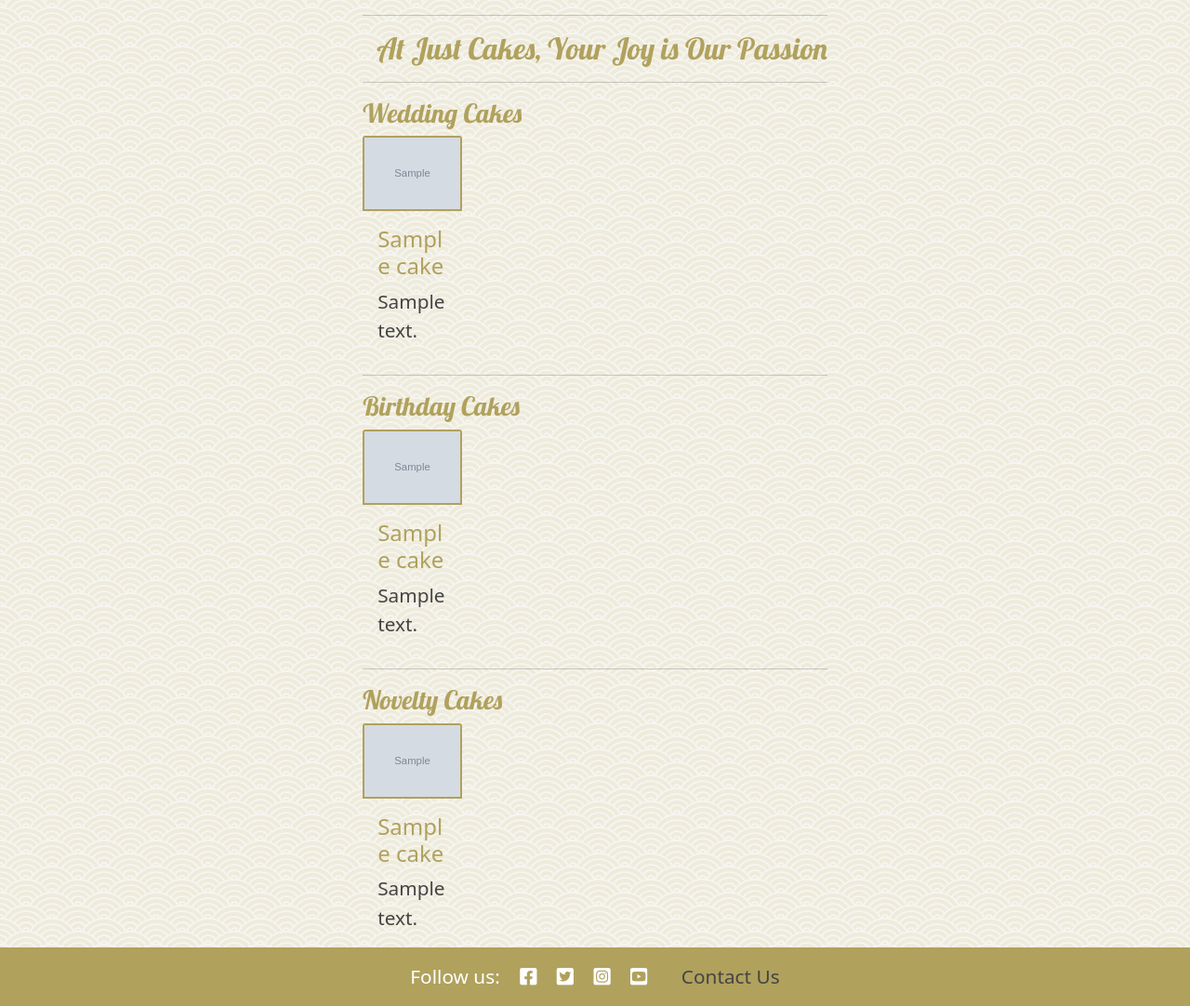
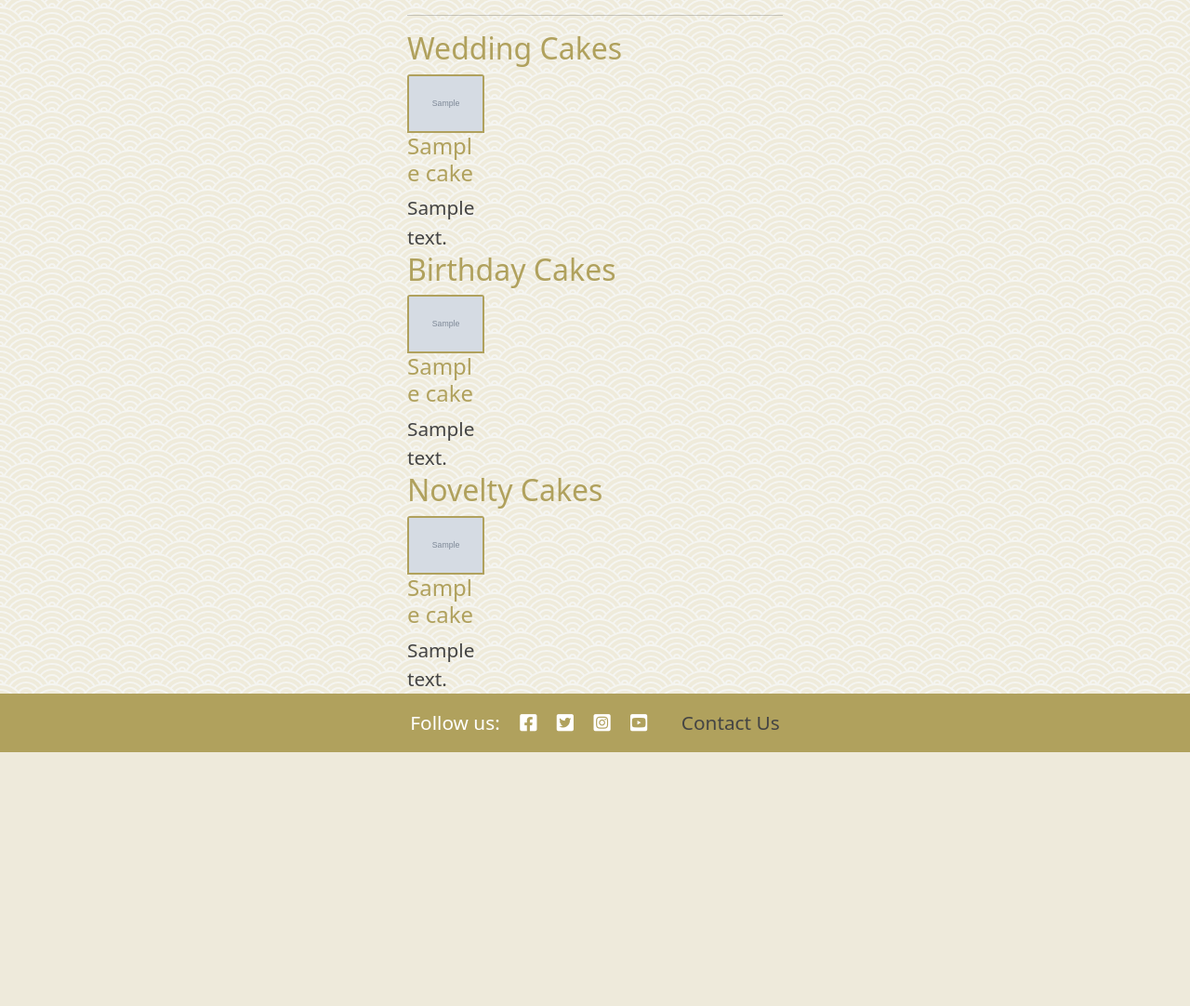
Before and after one commit to CheyenneMDavid/Just-Cakes, a Django app: template cakes/templates/cakes/index.html in a window 1280 px wide. Shown: the part 147-1229 px from the top of the page at 93% size. After the commit the page ends 956 px from the top, so only its background shows below. Run offline with Django 3.2, Linux system fonts and the light colour scheme; the template is opened without the code that fills it: most values are stand-ins (such as "Sample title", 1, 10 or a date in 2020); grey boxes marked "Sample" are stand-in pictures.

Commit message:
re-structure using semantic elements

```diff
--- a/cakes/templates/cakes/index.html
+++ b/cakes/templates/cakes/index.html
@@ -3,166 +3,99 @@
 
 <!-- Start of the content block -->
 {% block content %}
-<hr />
-<!-- Displays the mission statement -->
-<h2 class="mission-statement">At Just Cakes, Your Joy is Our Passion</h2>
-<hr />
 
-<!-- Heading for Wedding Cakes landing page -->
-<h3 class="cake-type-headings">Wedding Cakes</h3>
+<!-- Horizontal rule for visual separation of page layout -->
+<hr>
+
+<!-- Wedding Cakes "section" -->
+<section aria-labelledby="wedding-cakes-heading">
+    <!-- Heading for Wedding Cakes -->
+    <h2>Wedding Cakes</h2>
     <div class="row">
-	<!-- Check if there are wedding cakes available -->
+        <!-- Checks if there's any wedding cakes -->
         {% if wedding_cakes %}
-	<!-- Starts of looping content for wedding cakes -->
+            <!-- Loops through each wedding cake -->
             {% for cake in wedding_cakes %}
                 <div class="col-md-3">
-		<div class="card">
-			<!-- Checks if cake images are available -->
-			{% if cake.images.all %}
-			<!-- Check for placeholder image -->
-			{% if "placeholder" in cake.images.all.0.image.url %}
-			<!-- Display placeholder image -->
-			<img
-				src="https://res.cloudinary.com/cheymd/image/upload/v1710298157/default-image_yzftki.jpg"
-				class="card-img-top image-size"
-				alt="{{ cake.name }}"
-			/>
-			{% else %}
-			<!-- Display actual cake image -->
-			<img
-				src="{{ cake.images.all.0.image.url|add:'?format=webp' }}"
-				class="card-img-top image-size"
-				alt="{{ cake.name }}"
-			/>
-			{% endif %} {% else %}
-			<!-- Display default image if no images available -->
-			<img
-				src="https://res.cloudinary.com/cheymd/image/upload/v1710298157/default-image_yzftki.jpg"
-				class="card-img-top image-size"
-				alt="Default Cake Image"
-			/>
-			{% endif %}
-			<div class="card-body">
-				<!-- Display cake name -->
+                    <article class="card">
+                        <!-- Displays the cake image -->
+                        <img src="{{ cake.images.all.0.image.url|default:'https://res.cloudinary.com/cheymd/image/upload/v1710298157/default-image_yzftki.jpg' }}?format=webp" class="card-img-top image-size" alt="{{ cake.name }}">
+                        <!-- Dynamically displays the cake name -->
                         <h4 class="card-title">{{ cake.name }}</h4>
-				<!-- Provide link to cake detail page -->
+                        <!-- Link to cake detail page -->
                         <a href="{% url 'cake_detail' cake.id %}">
-					<!-- Display truncated cake description -->
+                            <!-- Dynamically displays excerpt for the cake description -->
                             <p class="card-text">{{ cake.description|truncatewords:25 }}</p>
                         </a>
-			</div>
-		</div>
+                    </article>
                 </div>
             {% endfor %}
-	<!-- Display message if no wedding cakes found -->
         {% else %}
+            <!--If no cakes are found, it displays a message to say so message -->
             <p>No cakes found.</p>
         {% endif %}
     </div>
-<hr />
-<!-- Heading for birthday Cakes -->
-<h3 class="cake-type-headings">Birthday Cakes</h3>
+</section>
+
+<!-- Birthday Cakes "section" -->
+<section aria-labelledby="birthday-cakes-heading">
+    <!-- Heading for Birthday Cakes -->
+    <h2>Birthday Cakes</h2>
     <div class="row">
-	<!-- Check if there are birthday cakes available -->
+        <!-- Check if there's any birthday cakes -->
         {% if birthday_cakes %}
-	<!-- Starts of looping content for birthday cakes -->
+            <!-- Loops through each birthday cake -->
             {% for cake in birthday_cakes %}
                 <div class="col-md-3">
-		<div class="card">
-			<!-- Checks if cake images are available -->
-			{% if cake.images.all %}
-			<!-- Check for placeholder image -->
-			{% if "placeholder" in cake.images.all.0.image.url %}
-			<!-- Display placeholder image -->
-			<img
-				src="https://res.cloudinary.com/cheymd/image/upload/v1710298157/default-image_yzftki.jpg"
-				class="card-img-top image-size"
-				alt="{{ cake.name }}"
-			/>
-			{% else %}
-			<!-- Display actual cake image -->
-			<img
-				src="{{ cake.images.all.0.image.url|add:'?format=webp' }}"
-				class="card-img-top image-size"
-				alt="{{ cake.name }}"
-			/>
-			{% endif %} {% else %}
-			<!-- Display default image if no images available -->
-			<img
-				src="https://res.cloudinary.com/cheymd/image/upload/v1710298157/default-image_yzftki.jpg"
-				class="card-img-top image-size"
-				alt="Default Cake Image"
-			/>
-			{% endif %}
-			<div class="card-body">
-				<!-- Display cake name -->
+                    <article class="card">
+                        <!-- Displays the cake image -->
+                        <img src="{{ cake.images.all.0.image.url|default:'https://res.cloudinary.com/cheymd/image/upload/v1710298157/default-image_yzftki.jpg' }}?format=webp" class="card-img-top image-size" alt="{{ cake.name }}">
+                        <!-- Dynamically displays the cake name -->
                         <h4 class="card-title">{{ cake.name }}</h4>
-				<!-- Provide link to cake detail page -->
+                        <!-- Link to cake detail page -->
                         <a href="{% url 'cake_detail' cake.id %}">
-					<!-- Display truncated cake description -->
+                            <!-- Dynamically displays excerpt for the cake description -->
                             <p class="card-text">{{ cake.description|truncatewords:25 }}</p>
                         </a>
-			</div>
-		</div>
+                    </article>
                 </div>
             {% endfor %}
-	<!-- Display message if no birthday are cakes found -->
         {% else %}
+            <!--If no cakes are found, it displays a message to say so. -->
             <p>No cakes found.</p>
         {% endif %}
     </div>
-<hr />
+</section>
+
+<!-- Novelty Cakes "section" -->
+<section aria-labelledby="novelty-cakes-heading">
     <!-- Heading for Novelty Cakes -->
-<h3 class="cake-type-headings">Novelty Cakes</h3>
+    <h2>Novelty Cakes</h2>
     <div class="row">
-	<!-- Check if there are novelty cakes available -->
+        <!-- Checks if there's any novelty cakes -->
         {% if novelty_cakes %}
-	<!-- Starts of looping content for novelty cakes -->
+            <!-- Loops through each novelty cake -->
             {% for cake in novelty_cakes %}
                 <div class="col-md-3">
-		<div class="card">
-			<!-- Checks if cake images are available -->
-			{% if cake.images.all %}
-			<!-- Check for placeholder image -->
-			{% if "placeholder" in cake.images.all.0.image.url %}
-			<!-- Display placeholder image -->
-			<img
-				src="https://res.cloudinary.com/cheymd/image/upload/v1710298157/default-image_yzftki.jpg"
-				class="card-img-top image-size"
-				alt="{{ cake.name }}"
-			/>
-			{% else %}
-			<!-- Display actual cake image -->
-			<img
-				src="{{ cake.images.all.0.image.url|add:'?format=webp' }}"
-				class="card-img-top image-size"
-				alt="{{ cake.name }}"
-			/>
-			{% endif %} {% else %}
-			<!-- Display default image if no images available -->
-			<img
-				src="https://res.cloudinary.com/cheymd/image/upload/v1710298157/default-image_yzftki.jpg"
-				class="card-img-top image-size"
-				alt="Default Cake Image"
-			/>
-			{% endif %}
-			<div class="card-body">
-				<!-- Display cake name -->
+                    <article class="card">
+                        <!-- Display cake image -->
+                        <img src="{{ cake.images.all.0.image.url|default:'https://res.cloudinary.com/cheymd/image/upload/v1710298157/default-image_yzftki.jpg' }}?format=webp" class="card-img-top image-size" alt="{{ cake.name }}">
+                        <!-- Display the cake name -->
                         <h4 class="card-title">{{ cake.name }}</h4>
-				<!-- Provide link to cake detail page -->
+                        <!-- Link to cake detail page -->
                         <a href="{% url 'cake_detail' cake.id %}">
-					<!-- Display truncated cake description -->
+                           <!-- Dynamically displays excerpt for the cake description -->
                             <p class="card-text">{{ cake.description|truncatewords:25 }}</p>
                         </a>
-			</div>
-		</div>
+                    </article>
                 </div>
             {% endfor %}
-	<!-- Display message if no novelty cakes found -->
         {% else %}
+           <!--If no cakes are found, it displays a message to say so message -->
             <p>No cakes found.</p>
         {% endif %}
     </div>
+</section>
 
 <!-- End of content block -->
 {% endblock %}
```
Lines whose indentation alone changed are shown as unchanged.
